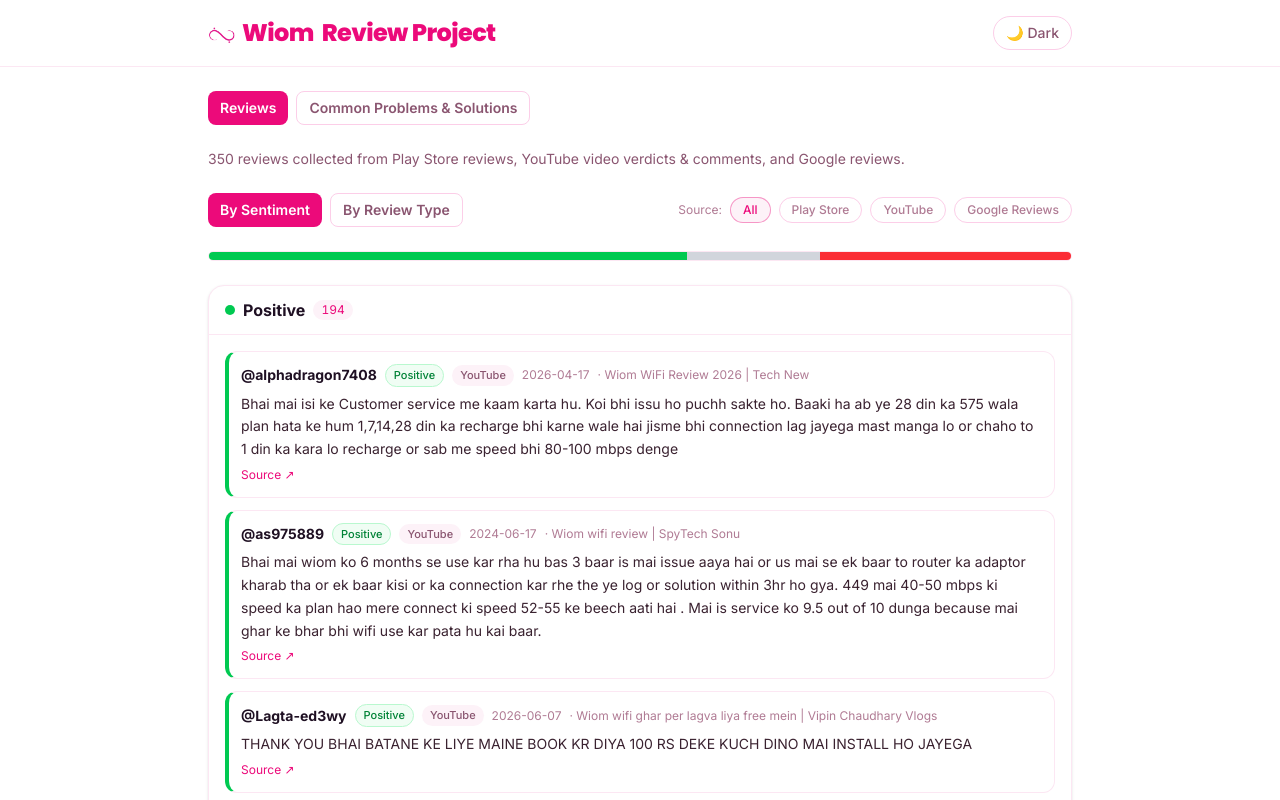
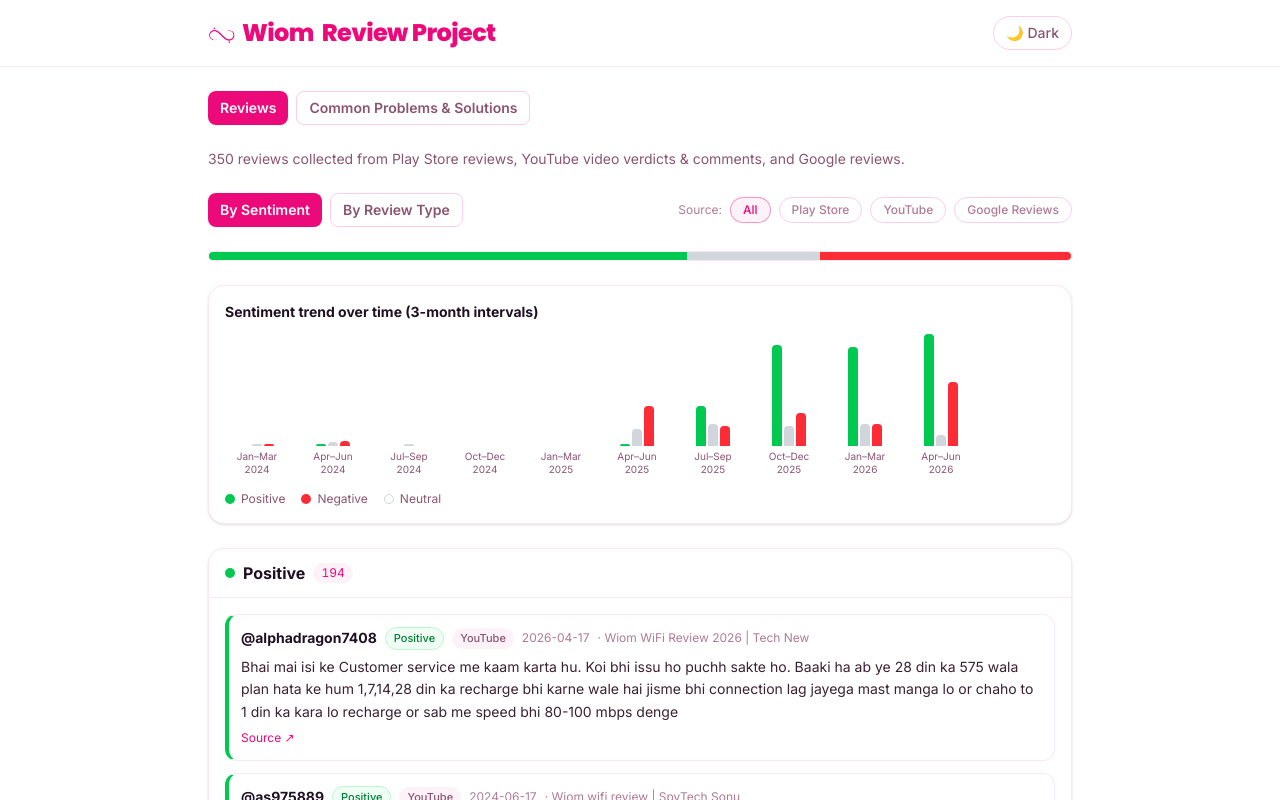
Before and after one commit to MC-git-lab/Wiom-review, a Next.js app: page / in a window 1280 px wide. Shown: the top 800 px of the page. Built offline with nearby package versions, Linux system fonts and the light colour scheme.

Commit message:
Add 3-month sentiment trend chart to the All source view
Buckets reviews into non-overlapping 3-month intervals starting from
the earliest review date, showing Positive/Neutral/Negative counts
per interval as small bar groups.

```diff
--- a/app/Dashboard.tsx
+++ b/app/Dashboard.tsx
@@ -139,6 +139,7 @@ function ReviewsPage({ reviews }: { reviews: Review[] }) {
 
       {view === "topic" && <SentimentLegend />}
 
+      {view === "sentiment" && sourceFilter === "All" && <SentimentTrendChart reviews={filtered} />}
       {view === "sentiment" && sourceFilter === "Play Store" && <PlayStoreRatingBreakdown />}
       {view === "sentiment" && sourceFilter === "Google Reviews" && <GoogleStarGraphic />}
 
@@ -379,6 +380,76 @@ function SentimentSummary({ data }: { data: Record<string, Review[]> }) {
   );
 }
 
+function buildTrendBuckets(reviews: Review[]) {
+  const dated = reviews.filter((r) => r.date);
+  if (dated.length === 0) return [];
+
+  const parsed = dated.map((r) => ({ review: r, time: new Date(r.date + "T00:00:00").getTime() }));
+  const earliest = new Date(Math.min(...parsed.map((p) => p.time)));
+  const latest = new Date(Math.max(...parsed.map((p) => p.time)));
+
+  const startMonthIndex = earliest.getFullYear() * 12 + earliest.getMonth();
+  const endMonthIndex = latest.getFullYear() * 12 + latest.getMonth();
+  const bucketCount = Math.floor((endMonthIndex - startMonthIndex) / 3) + 1;
+
+  const MONTH_NAMES = ["Jan", "Feb", "Mar", "Apr", "May", "Jun", "Jul", "Aug", "Sep", "Oct", "Nov", "Dec"];
+  const buckets = Array.from({ length: bucketCount }, (_, i) => {
+    const startIdx = startMonthIndex + i * 3;
+    const endIdx = startIdx + 2;
+    const startYear = Math.floor(startIdx / 12);
+    const startMonth = startIdx % 12;
+    const endYear = Math.floor(endIdx / 12);
+    const endMonth = endIdx % 12;
+    const label =
+      startYear === endYear
+        ? `${MONTH_NAMES[startMonth]}–${MONTH_NAMES[endMonth]} ${startYear}`
+        : `${MONTH_NAMES[startMonth]} ${startYear}–${MONTH_NAMES[endMonth]} ${endYear}`;
+    return { label, Positive: 0, Neutral: 0, Negative: 0 };
+  });
+
+  for (const { review, time } of parsed) {
+    const d = new Date(time);
+    const monthIndex = d.getFullYear() * 12 + d.getMonth();
+    const bucketIdx = Math.floor((monthIndex - startMonthIndex) / 3);
+    buckets[bucketIdx][review.sentiment] += 1;
+  }
+
+  return buckets;
+}
+
+function SentimentTrendChart({ reviews }: { reviews: Review[] }) {
+  const buckets = useMemo(() => buildTrendBuckets(reviews), [reviews]);
+  const max = Math.max(1, ...buckets.flatMap((b) => SENTIMENT_ORDER.map((s) => b[s])));
+
+  if (buckets.length === 0) return null;
+
+  return (
+    <div className="space-y-3 rounded-2xl border border-pink-100 bg-white p-4 shadow-sm dark:border-neutral-700 dark:bg-neutral-900">
+      <h3 className="text-sm font-bold">Sentiment trend over time (3-month intervals)</h3>
+      <div className="flex items-end gap-3 overflow-x-auto pb-1">
+        {buckets.map((b) => (
+          <div key={b.label} className="flex flex-col items-center gap-1">
+            <div className="flex h-28 items-end gap-0.5">
+              {SENTIMENT_ORDER.map((s) => (
+                <div
+                  key={s}
+                  title={`${s}: ${b[s]}`}
+                  className={`w-2.5 rounded-t ${SENTIMENT_STYLE[s].bar}`}
+                  style={{ height: `${(b[s] / max) * 100}%` }}
+                />
+              ))}
+            </div>
+            <span className="w-16 text-center text-[10px] leading-tight text-[#8a5570] dark:text-neutral-400">
+              {b.label}
+            </span>
+          </div>
+        ))}
+      </div>
+      <SentimentLegend />
+    </div>
+  );
+}
+
 function TopicSummary({ data, order }: { data: Record<string, Review[]>; order: string[] }) {
   const max = Math.max(1, ...order.map((t) => data[t].length));
   return (
```
